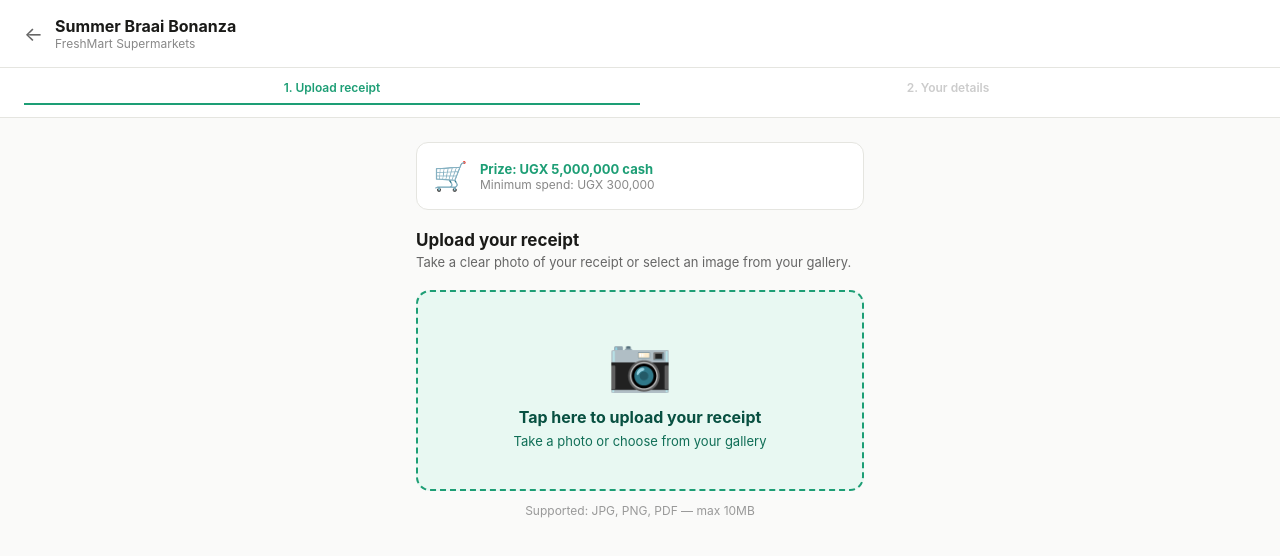
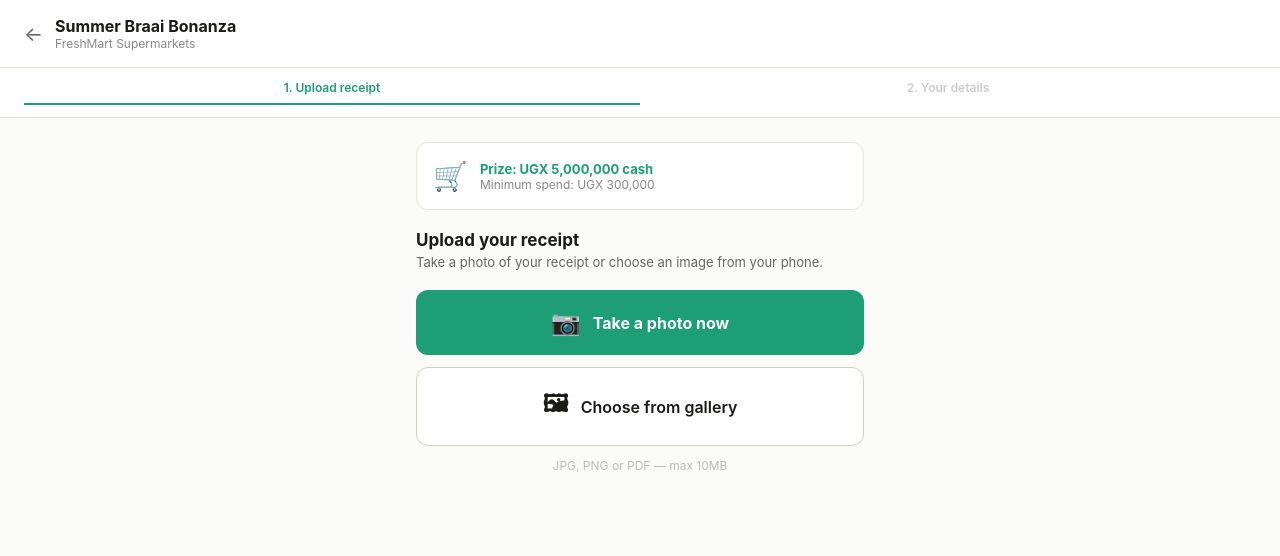
Before and after one commit to johnejalu-cell/receiptraffle, a Next.js app: page /enter/1 in a window 1280 px wide. Shown: the top 556 px of the page. Built offline with nearby package versions, Linux system fonts and the light colour scheme.

Commit message:
Update page.tsx

```diff
--- a/app/enter/[id]/page.tsx
+++ b/app/enter/[id]/page.tsx
@@ -75,7 +75,7 @@ export default function EnterPage({ params }: { params: { id: string } }) {
     <main style={{ minHeight: '100vh', display: 'flex', flexDirection: 'column', alignItems: 'center', justifyContent: 'center', padding: '2rem', background: '#fafaf9', textAlign: 'center' }}>
       <div style={{ fontSize: 56, marginBottom: 16 }}>&#x1F389;</div>
       <h2 style={{ fontSize: 24, fontWeight: 700, marginBottom: 8, color: '#1D9E75' }}>You're entered!</h2>
-      <p style={{ color: '#666', fontSize: 15, marginBottom: 20 }}>Your receipt was verified successfully. Good luck!</p>
+      <p style={{ color: '#666', fontSize: 15, marginBottom: 20 }}>Your receipt was verified. Good luck!</p>
       <div style={{ background: '#fff', border: '2px solid #1D9E75', borderRadius: 14, padding: '1.5rem', width: '100%', maxWidth: 340, marginBottom: 20 }}>
         <div style={{ fontSize: 12, color: '#999', marginBottom: 4 }}>Your ticket number</div>
         <div style={{ fontSize: 22, fontWeight: 700, color: '#1D9E75', letterSpacing: 1 }}>{ticket}</div>
@@ -118,7 +118,6 @@ export default function EnterPage({ params }: { params: { id: string } }) {
         </div>
       </div>
 
-      {/* Step indicator */}
       <div style={{ background: '#fff', padding: '0.75rem 1.5rem', borderBottom: '1px solid #e5e5e0', display: 'flex' }}>
         {['Upload receipt', 'Your details'].map((s, i) => (
           <div key={i} style={{ flex: 1, textAlign: 'center', fontSize: 12, fontWeight: 600,
@@ -132,7 +131,6 @@ export default function EnterPage({ params }: { params: { id: string } }) {
 
       <div style={{ padding: '1.5rem 1rem', maxWidth: 480, margin: '0 auto' }}>
 
-        {/* Promo summary */}
         <div style={{ background: '#fff', border: '1px solid #e5e5e0', borderRadius: 12, padding: '1rem', marginBottom: 20, display: 'flex', gap: 12, alignItems: 'center' }}>
           <div style={{ fontSize: 28 }}>{promo.icon}</div>
           <div>
@@ -144,26 +142,36 @@ export default function EnterPage({ params }: { params: { id: string } }) {
         {step === 'upload' && (
           <div>
             <h2 style={{ fontSize: 17, fontWeight: 700, marginBottom: 4 }}>Upload your receipt</h2>
-            <p style={{ fontSize: 13, color: '#666', marginBottom: 20 }}>
-              Take a clear photo of your receipt or select an image from your gallery.
-            </p>
+            <p style={{ fontSize: 13, color: '#666', marginBottom: 20 }}>Take a photo of your receipt or choose an image from your phone.</p>
 
             {!preview ? (
               <div style={{ display: 'flex', flexDirection: 'column', gap: 12 }}>
-                {/* Single universal upload button — works on all devices */}
+
+                {/* Camera button — opens camera directly */}
                 <label style={{
-                  display: 'flex', flexDirection: 'column', alignItems: 'center', justifyContent: 'center',
-                  border: '2px dashed #1D9E75', borderRadius: 14, padding: '2.5rem 1rem',
-                  textAlign: 'center', cursor: 'pointer', background: '#E8F8F2'
+                  display: 'flex', alignItems: 'center', justifyContent: 'center', gap: 12,
+                  padding: '18px', background: '#1D9E75', color: '#fff',
+                  borderRadius: 12, cursor: 'pointer', fontSize: 16, fontWeight: 700
                 }}>
-                  <div style={{ fontSize: 52, marginBottom: 12 }}>&#x1F4F7;</div>
-                  <div style={{ fontSize: 16, fontWeight: 700, color: '#085041', marginBottom: 6 }}>
-                    Tap here to upload your receipt
-                  </div>
-                  <div style={{ fontSize: 13, color: '#0F6E56' }}>
-                    Take a photo or choose from your gallery
-                  </div>
-                  {/* No capture attribute — lets the phone show its own menu with camera + gallery options */}
+                  <span style={{ fontSize: 24 }}>&#x1F4F7;</span>
+                  Take a photo now
+                  <input
+                    type="file"
+                    accept="image/*"
+                    capture="environment"
+                    onChange={e => { const f = e.target.files?.[0]; if (f) handleFile(f) }}
+                    style={{ display: 'none' }}
+                  />
+                </label>
+
+                {/* Gallery button — opens file browser */}
+                <label style={{
+                  display: 'flex', alignItems: 'center', justifyContent: 'center', gap: 12,
+                  padding: '18px', background: '#fff', color: '#1a1a18',
+                  border: '1.5px solid #d0d0c8', borderRadius: 12, cursor: 'pointer', fontSize: 16, fontWeight: 600
+                }}>
+                  <span style={{ fontSize: 24 }}>&#x1F5BC;</span>
+                  Choose from gallery
                   <input
                     type="file"
                     accept="image/*,application/pdf"
@@ -172,15 +180,15 @@ export default function EnterPage({ params }: { params: { id: string } }) {
                   />
                 </label>
 
-                <div style={{ textAlign: 'center', fontSize: 12, color: '#999' }}>
-                  Supported: JPG, PNG, PDF &mdash; max 10MB
+                <div style={{ textAlign: 'center', fontSize: 12, color: '#bbb' }}>
+                  JPG, PNG or PDF &mdash; max 10MB
                 </div>
               </div>
             ) : (
               <div>
                 {preview !== 'pdf' ? (
                   <div style={{ borderRadius: 14, overflow: 'hidden', border: '2px solid #1D9E75', maxHeight: 300, display: 'flex', alignItems: 'center', justifyContent: 'center', background: '#f5f5f0', marginBottom: 12 }}>
-                    <img src={preview} alt="Receipt preview" style={{ maxWidth: '100%', maxHeight: 300, objectFit: 'contain' }} />
+                    <img src={preview} alt="Receipt" style={{ maxWidth: '100%', maxHeight: 300, objectFit: 'contain' }} />
                   </div>
                 ) : (
                   <div style={{ borderRadius: 14, border: '2px solid #1D9E75', padding: '2rem', textAlign: 'center', background: '#E8F8F2', marginBottom: 12 }}>
@@ -188,15 +196,13 @@ export default function EnterPage({ params }: { params: { id: string } }) {
                     <div style={{ fontSize: 14, fontWeight: 600 }}>{file?.name}</div>
                   </div>
                 )}
-
-                <div style={{ background: '#E8F8F2', borderRadius: 10, padding: '10px 14px', fontSize: 13, color: '#085041', fontWeight: 600, marginBottom: 14, display: 'flex', justifyContent: 'space-between', alignItems: 'center' }}>
+                <div style={{ background: '#E8F8F2', borderRadius: 10, padding: '10px 14px', fontSize: 13, color: '#085041', fontWeight: 600, marginBottom: 14, display: 'flex', justifyContent: 'space-between' }}>
                   <span>&#x2713; Receipt uploaded</span>
                   <label style={{ fontSize: 12, color: '#0F6E56', cursor: 'pointer', textDecoration: 'underline' }}>
                     Change
                     <input type="file" accept="image/*,application/pdf" onChange={e => { const f = e.target.files?.[0]; if (f) handleFile(f) }} style={{ display: 'none' }} />
                   </label>
                 </div>
-
                 <button onClick={() => setStep('details')} style={{ width: '100%', padding: '14px', background: '#1D9E75', color: '#fff', border: 'none', borderRadius: 10, fontSize: 16, fontWeight: 700, cursor: 'pointer' }}>
                   Continue &#x2192;
                 </button>
@@ -225,13 +231,11 @@ export default function EnterPage({ params }: { params: { id: string } }) {
                 <input type="email" value={email} onChange={e => setEmail(e.target.value)} placeholder="For winner notification"
                   style={{ width: '100%', padding: '12px 14px', border: '1px solid #d0d0c8', borderRadius: 10, fontSize: 15, background: '#fff' }} />
               </div>
-
               <div style={{ background: '#f5f5f0', borderRadius: 10, padding: '10px 14px', display: 'flex', gap: 10, alignItems: 'center', fontSize: 12, color: '#666' }}>
                 <span style={{ fontSize: 20 }}>&#x1F9FE;</span>
-                <span style={{ flex: 1 }}>{file?.name}</span>
-                <button onClick={() => { setFile(null); setPreview(''); setStep('upload') }} style={{ background: 'none', border: 'none', color: '#1D9E75', fontSize: 12, cursor: 'pointer', textDecoration: 'underline' }}>Change</button>
+                <span style={{ flex: 1, overflow: 'hidden', textOverflow: 'ellipsis', whiteSpace: 'nowrap' }}>{file?.name}</span>
+                <button onClick={() => { setFile(null); setPreview(''); setStep('upload') }} style={{ background: 'none', border: 'none', color: '#1D9E75', fontSize: 12, cursor: 'pointer', textDecoration: 'underline', flexShrink: 0 }}>Change</button>
               </div>
-
               <div style={{ display: 'flex', gap: 10 }}>
                 <button onClick={() => setStep('upload')} style={{ flex: 1, padding: '13px', background: '#fff', border: '1px solid #d0d0c8', borderRadius: 10, fontSize: 15, fontWeight: 600, cursor: 'pointer', color: '#666' }}>
                   &#x2190; Back
```
